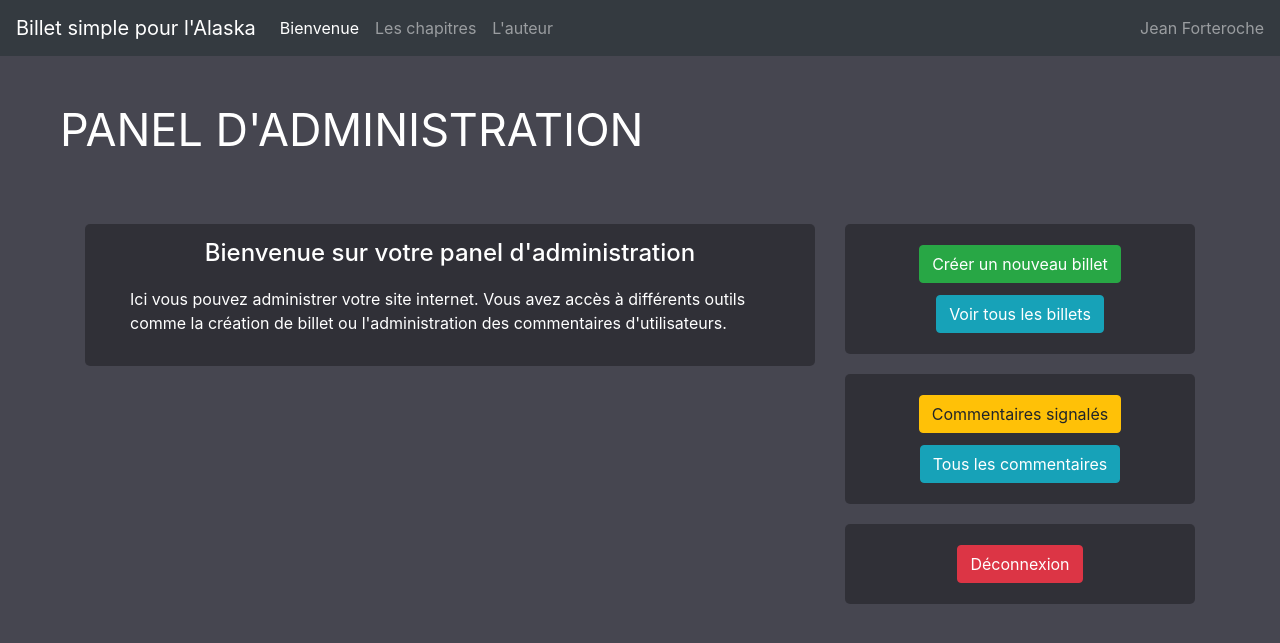
After one commit to Arkansio/OpenClassrooms-Project-3, a PHP site: page /app/views/admin.php in a window 1280 px wide. The commit adds this page. Shown: the top 643 px of the page. Run offline with PHP 8.4, Linux system fonts and the light colour scheme; some libraries are stand-ins or nearby versions.

Commit message:
design admin panel

```diff
--- /dev/null
+++ b/app/views/admin.php
@@ -0,0 +1,43 @@
+<?php
+$title = 'Chapitre';
+$chapterTitle = 'title';
+$content = 'test';
+?>
+
+<?php ob_start(); ?>
+
+<div class="title_left animated bounceInLeft">
+    Panel d'administration
+</div>
+
+<div class="container admin">
+    <div class="row">
+        <div class="col-8">
+            <div class="basicForm">
+                <h4>Bienvenue sur votre panel d'administration</h1>
+                <p class="welcome">
+                    Ici vous pouvez administrer votre site internet. Vous avez accès
+                    à différents outils comme la création de billet ou l'administration
+                    des commentaires d'utilisateurs.
+                </script></p>
+            </div>
+        </div>
+        <div class="col-4">
+            <div class="basicForm">
+                <button type="button" class="btn btn-success">Créer un nouveau billet</button>
+                <button type="button" class="btn btn-info">Voir tous les billets</button>
+            </div>
+            <div class="basicForm bottom">
+                <button type="button" class="btn btn-warning">Commentaires signalés</button>
+                <button type="button" class="btn btn-info">Tous les commentaires</button>
+            </div>
+            <div class="basicForm bottom">
+                <button type="button" class="btn btn-danger">Déconnexion</button>
+            </div>
+        </div>
+    </div>
+</div>
+
+<?php $content = ob_get_clean(); ?>
+
+<?php require('template.php'); ?>
--- a/public/css/style.css
+++ b/public/css/style.css
@@ -136,6 +136,33 @@ body {
     background-color: rgba(0, 0, 0, 0.3);
 }
 
+div.container.admin {
+    margin-top: 60px;
+}
+
+div.container.admin .basicForm{
+    padding: 15px;
+    text-align: center;
+    background-color: rgba(0, 0, 0, 0.3);
+    border-radius: 5px;
+}
+
+div.container.admin .basicForm button {
+    margin-top: 6px;
+    margin-bottom: 6px;
+}
+
+div.container.admin .basicForm + div {
+    margin-top: 20px;
+}
+
+div.container.admin .basicForm .welcome {
+    margin-top: 20px;
+    padding-left: 30px;
+    padding-right: 30px;
+    text-align: left;
+}
+
 @media all and (max-width: 600px) {
     .title_welcome {
         font-size: 2.5em;
```
Also changed, not shown: admin/index.php (added, +7 -0 lines), app/controllers/Backend.php (+12 -0 lines).
